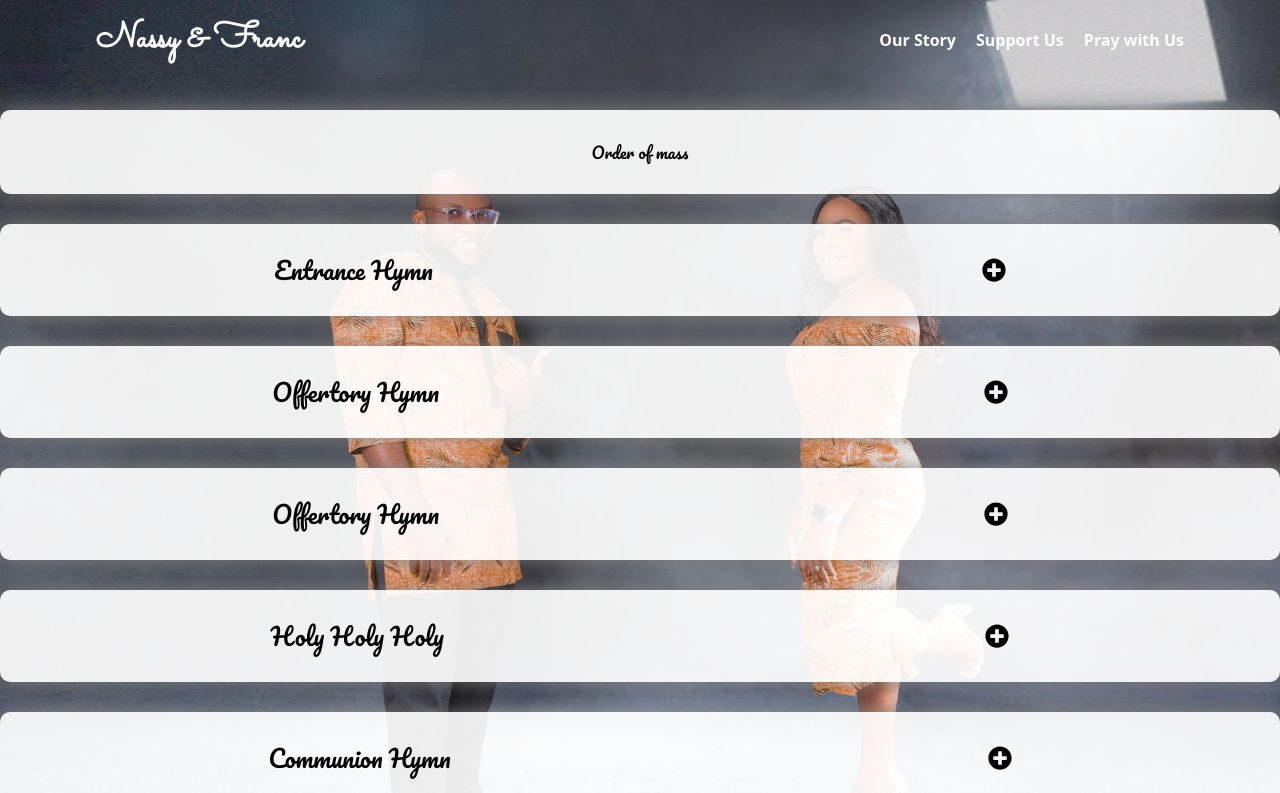
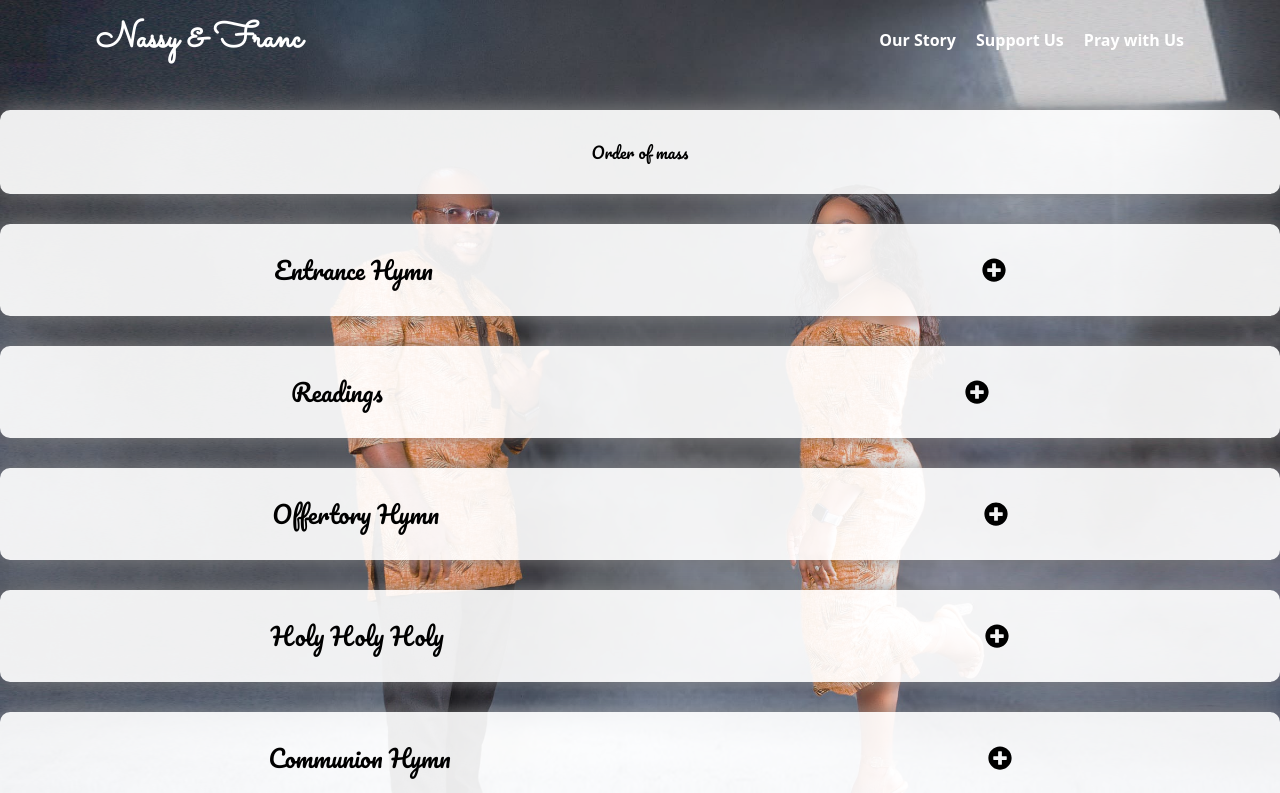
Before and after one commit to coderitec/francgothiscoderite, a Next.js app: page /mass in a window 1280 px wide. Shown: the top 793 px of the page. Built offline with nearby package versions, Linux system fonts and the light colour scheme.

Commit message:
fix: change text

```diff
--- a/src/app/mass/Readings.jsx
+++ b/src/app/mass/Readings.jsx
@@ -15,7 +15,7 @@ export default function Readings() {
   return (
     <div>
           <div className="flex items-center justify-around text-2xl capitalize">
-        <h2>Offertory hymn</h2>
+        <h2>Readings</h2>
         <div>
           <FaCircleMinus className={`${open ? 'flex': 'hidden'}`} onClick={handleClick}/>
           <FaPlusCircle className={`${open ? 'hidden': 'flex'}`} onClick={handleClick}/>
```
